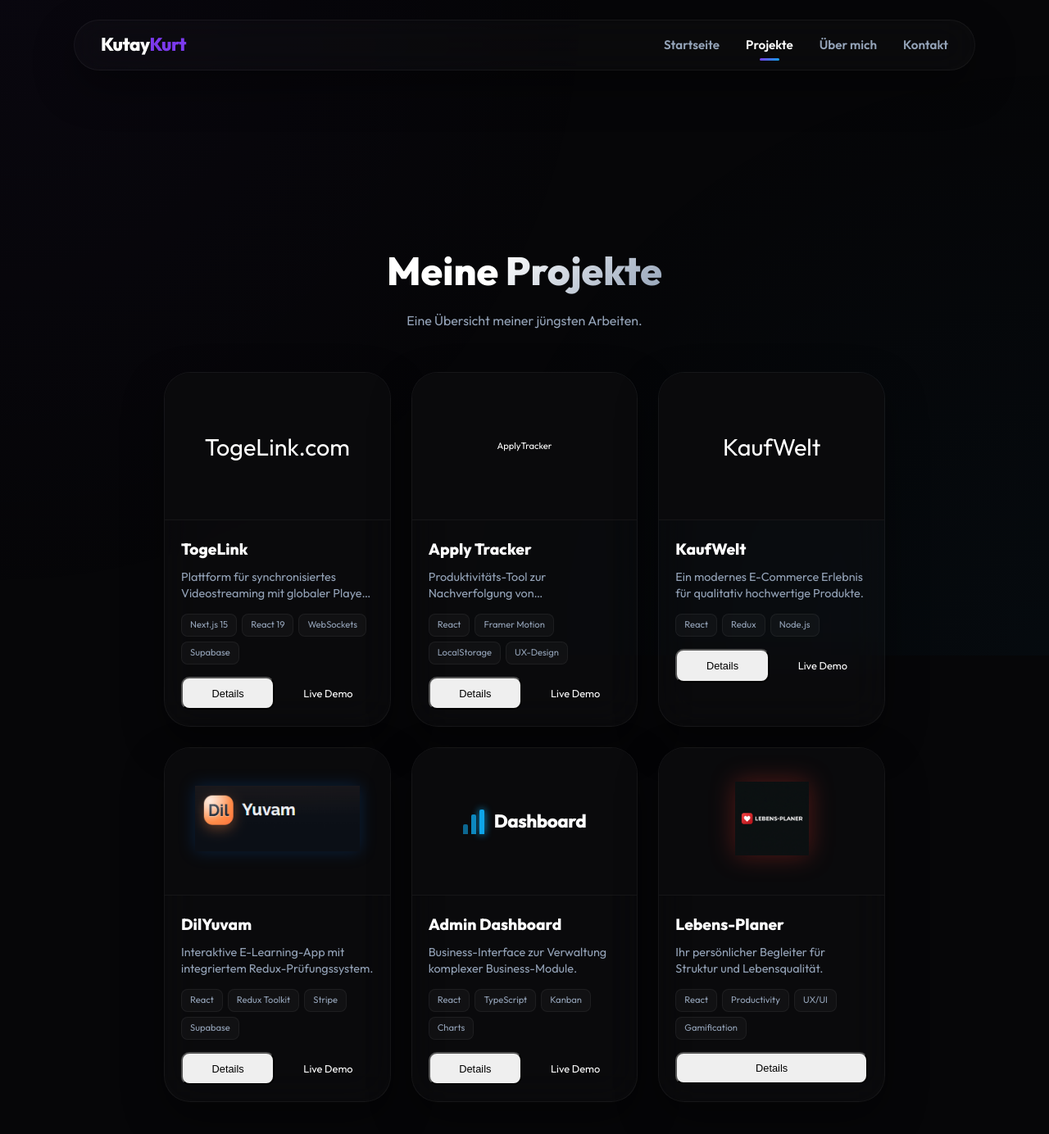
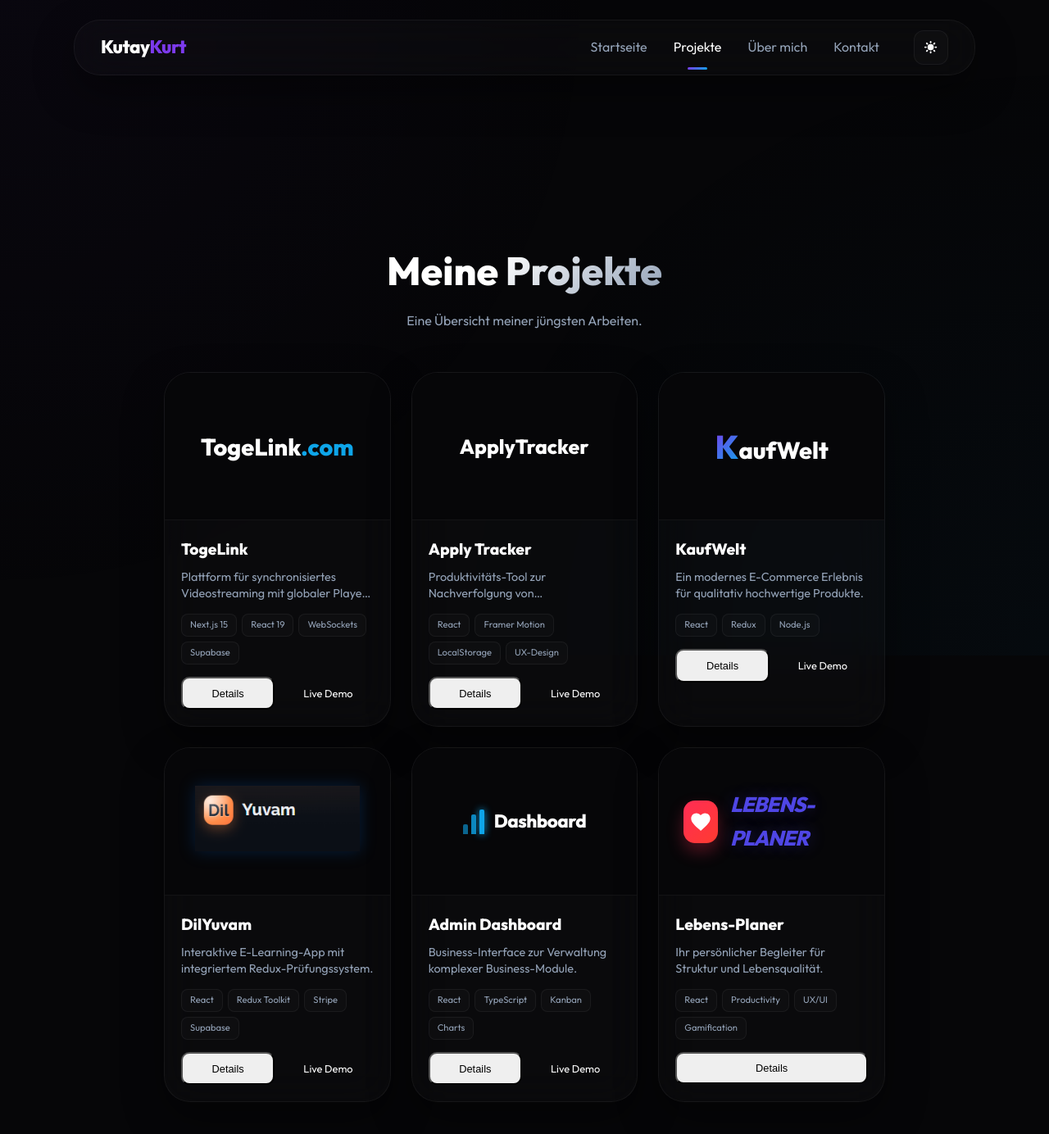
Before and after one commit to kutaykurt/portfolio, a React (Vite) app: page /projekte in a window 1280 px wide. Shown: the top 1384 px of the page at 82% size. Built offline with nearby package versions, Linux system fonts and the light colour scheme.

Commit message:
Implement Light and Dark mode with theme toggle

```diff
--- a/src/components/Navbar.css
+++ b/src/components/Navbar.css
@@ -33,18 +33,21 @@
 
 .nav-links li {
     position: relative;
+    display: flex;
+    align-items: center;
 }
 
 .nav-links a {
-    font-size: 0.95rem;
-    font-weight: 600;
     color: var(--text-secondary);
+    font-weight: 500;
     transition: var(--transition);
+    position: relative;
+    padding: 8px 0;
 }
 
 .nav-links a:hover,
 .nav-links a.active {
-    color: #fff;
+    color: var(--text-color);
 }
 
 .nav-underline {
@@ -82,12 +85,46 @@
     box-shadow: 0 40px 100px rgba(0, 0, 0, 0.8);
 }
 
+/* Theme Toggle Styles */
+.theme-btn {
+    background: var(--glass-bg);
+    border: 1px solid var(--glass-border);
+    color: var(--text-color);
+    width: 42px;
+    height: 42px;
+    border-radius: 12px;
+    display: flex;
+    align-items: center;
+    justify-content: center;
+    cursor: pointer;
+    transition: var(--transition);
+    font-size: 1.2rem;
+    margin-left: 10px;
+}
+
+.theme-btn:hover {
+    transform: scale(1.05);
+    background: var(--glass-border);
+}
+
+.mobile-controls {
+    display: none;
+    align-items: center;
+    gap: 10px;
+}
+
 @media (max-width: 768px) {
     .nav-links {
         display: none;
     }
 
+    .mobile-controls {
+        display: flex;
+    }
+
     .mobile-toggle {
-        display: block;
+        font-size: 1.8rem;
+        color: var(--text-color);
+        cursor: pointer;
     }
 }
--- a/src/components/Navbar.jsx
+++ b/src/components/Navbar.jsx
@@ -1,12 +1,22 @@
 import { Link, useLocation } from 'react-router-dom';
 import { motion } from 'framer-motion';
-import { HiMenuAlt3, HiX } from 'react-icons/hi';
-import { useState } from 'react';
+import { HiMenuAlt3, HiX, HiMoon, HiSun } from 'react-icons/hi';
+import { useState, useEffect } from 'react';
 import './Navbar.css';
 
 const Navbar = () => {
     const [isOpen, setIsOpen] = useState(false);
+    const [theme, setTheme] = useState(localStorage.getItem('theme') || 'dark');
     const location = useLocation();
+
+    useEffect(() => {
+        document.documentElement.setAttribute('data-theme', theme);
+        localStorage.setItem('theme', theme);
+    }, [theme]);
+
+    const toggleTheme = () => {
+        setTheme(theme === 'dark' ? 'light' : 'dark');
+    };
 
     const navLinks = [
         { title: 'Startseite', path: '/' },
@@ -40,11 +50,22 @@ const Navbar = () => {
                             </Link>
                         </li>
                     ))}
+                    <li className="theme-toggle-desktop">
+                        <button onClick={toggleTheme} className="theme-btn" aria-label="Toggle Theme">
+                            {theme === 'dark' ? <HiSun /> : <HiMoon />}
+                        </button>
+                    </li>
                 </ul>
 
                 {/* Mobile Menu Toggle */}
-                <div className="mobile-toggle" onClick={() => setIsOpen(!isOpen)}>
-                    {isOpen ? <HiX /> : <HiMenuAlt3 />}
+                {/* Mobile Controls */}
+                <div className="mobile-controls">
+                    <button onClick={toggleTheme} className="theme-btn mobile-theme-btn" aria-label="Toggle Theme">
+                        {theme === 'dark' ? <HiSun /> : <HiMoon />}
+                    </button>
+                    <div className="mobile-toggle" onClick={() => setIsOpen(!isOpen)}>
+                        {isOpen ? <HiX /> : <HiMenuAlt3 />}
+                    </div>
                 </div>
 
                 {/* Mobile Nav */}
--- a/src/index.css
+++ b/src/index.css
@@ -1,20 +1,23 @@
 :root {
+  /* Common variables */
+  --accent-color: #7c3aed;
+  --accent-blue: #0ea5e9;
+  --accent-gradient: linear-gradient(135deg, #7c3aed, #0ea5e9);
+  --font-main: 'Outfit', -apple-system, BlinkMacSystemFont, 'Segoe UI', Roboto, sans-serif;
+  --transition: all 0.4s cubic-bezier(0.16, 1, 0.3, 1);
+
+  /* Dark Theme (Default) */
   --bg-color: #060608;
   --text-color: #ffffff;
   --text-secondary: #94a3b8;
-  --accent-color: #7c3aed;
-  /* Amethyst */
-  --accent-blue: #0ea5e9;
-  /* Sky Blue */
-  --accent-gradient: linear-gradient(135deg, #7c3aed, #0ea5e9);
   --secondary-bg: #111116;
   --glass-bg: rgba(255, 255, 255, 0.02);
   --glass-border: rgba(255, 255, 255, 0.05);
   --glass-shadow: 0 20px 50px rgba(0, 0, 0, 0.4);
-  --font-main: 'Outfit', -apple-system, BlinkMacSystemFont, 'Segoe UI', Roboto, sans-serif;
-  --transition: all 0.6s cubic-bezier(0.16, 1, 0.3, 1);
+  --scroll-thumb: #1e1e24;
+  --mesh-opacity: 0.03;
 
-  /* Fluid Typography */
+  /* Typography */
   --fs-h1: clamp(3rem, 10vw, 6.5rem);
   --fs-h2: clamp(2.2rem, 6vw, 4.5rem);
   --fs-h3: clamp(1.6rem, 4vw, 2.8rem);
@@ -23,6 +26,18 @@
   /* Spacing */
   --section-padding: clamp(100px, 15vw, 200px);
   --container-padding: clamp(20px, 8vw, 80px);
+}
+
+[data-theme='light'] {
+  --bg-color: #f8fafc;
+  --text-color: #0f172a;
+  --text-secondary: #64748b;
+  --secondary-bg: #ffffff;
+  --glass-bg: rgba(255, 255, 255, 0.7);
+  --glass-border: rgba(0, 0, 0, 0.05);
+  --glass-shadow: 0 20px 50px rgba(0, 0, 0, 0.05);
+  --scroll-thumb: #cbd5e1;
+  --mesh-opacity: 0.05;
 }
 
 * {
@@ -92,7 +107,7 @@ section {
 }
 
 .gradient-text {
-  background: linear-gradient(135deg, #fff 0%, #94a3b8 100%);
+  background: linear-gradient(135deg, var(--text-color) 0%, var(--text-secondary) 100%);
   background-clip: text;
   -webkit-background-clip: text;
   -webkit-text-fill-color: transparent;
@@ -109,7 +124,7 @@ section {
 }
 
 ::-webkit-scrollbar-thumb {
-  background: #1e1e24;
+  background: var(--scroll-thumb);
   border-radius: 10px;
   border: 3px solid var(--bg-color);
 }
@@ -143,8 +158,8 @@ body::before {
   width: 100%;
   height: 100%;
   background:
-    radial-gradient(circle at 0% 0%, rgba(124, 58, 237, 0.03) 0%, transparent 50%),
-    radial-gradient(circle at 100% 100%, rgba(14, 165, 233, 0.03) 0%, transparent 50%);
+    radial-gradient(circle at 0% 0%, rgba(124, 58, 237, var(--mesh-opacity)) 0%, transparent 50%),
+    radial-gradient(circle at 100% 100%, rgba(14, 165, 233, var(--mesh-opacity)) 0%, transparent 50%);
   pointer-events: none;
   z-index: -1;
 }
--- a/src/pages/About.css
+++ b/src/pages/About.css
@@ -50,12 +50,12 @@
 }
 
 .skill-tag {
-    background: rgba(255, 255, 255, 0.02);
+    background: var(--glass-bg);
     padding: 6px 12px;
     border-radius: 100px;
     font-size: 0.8rem;
     font-weight: 600;
-    color: #fff;
+    color: var(--text-color);
     border: 1px solid var(--glass-border);
     transition: var(--transition);
 }
--- a/src/pages/Projects.css
+++ b/src/pages/Projects.css
@@ -25,7 +25,7 @@
 }
 
 .project-card {
-    background: rgba(255, 255, 255, 0.01);
+    background: var(--glass-bg);
     border: 1px solid var(--glass-border);
     border-radius: 24px;
     overflow: hidden;
@@ -35,12 +35,12 @@
 .project-card:hover {
     transform: translateY(-10px);
     border-color: var(--accent-color);
-    background: rgba(255, 255, 255, 0.02);
+    background: var(--secondary-bg);
 }
 
 .project-image {
     height: 180px;
-    background: #0a0a0c;
+    background: var(--bg-color);
     display: flex;
     justify-content: center;
     align-items: center;
@@ -53,14 +53,42 @@
 
 .togelink-logo {
     font-size: 1.8rem;
+    font-weight: 800;
+}
+
+.togelink-logo .logo-white {
+    color: var(--text-color);
+}
+
+.togelink-logo .logo-blue {
+    color: var(--accent-blue);
 }
 
 .applytracker-logo {
     scale: 0.7;
 }
 
+.applytracker-logo .logo-text {
+    font-size: 2.2rem;
+    font-weight: 800;
+    color: var(--text-color);
+}
+
 .kaufwelt-logo {
     font-size: 1.8rem;
+    font-weight: 800;
+}
+
+.kaufwelt-logo .logo-k {
+    background: var(--accent-gradient);
+    background-clip: text;
+    -webkit-background-clip: text;
+    -webkit-text-fill-color: transparent;
+    font-size: 2.5rem;
+}
+
+.kaufwelt-logo .logo-text {
+    color: var(--text-color);
 }
 
 /* DilYuvam Logo */
@@ -71,10 +99,37 @@
 }
 
 /* Lebens-Planer Logo */
-.lebensplaner-logo img {
-    height: 90px;
-    width: auto;
-    filter: drop-shadow(0 0 15px rgba(255, 59, 48, 0.3));
+.lebensplaner-logo {
+    display: flex;
+    align-items: center;
+    gap: 15px;
+}
+
+.lebensplaner-logo .logo-icon {
+    width: 52px;
+    height: 52px;
+    background: linear-gradient(135deg, #ff2d55, #ff3b30);
+    border-radius: 14px;
+    display: flex;
+    justify-content: center;
+    align-items: center;
+    color: white;
+    box-shadow: 0 10px 20px rgba(255, 45, 85, 0.3);
+}
+
+.lebensplaner-logo .logo-icon svg {
+    width: 28px;
+    height: 28px;
+}
+
+.lebensplaner-logo .logo-text {
+    font-size: 1.6rem;
+    font-weight: 900;
+    color: #4f46e5;
+    /* Electric Indigo */
+    font-style: italic;
+    letter-spacing: -1px;
+    text-shadow: 0 0 20px rgba(79, 70, 229, 0.3);
 }
 
 /* Admin Dashboard Logo */
@@ -117,7 +172,7 @@
 .admindashboard-logo .logo-text {
     font-size: 1.4rem;
     font-weight: 800;
-    color: #fff;
+    color: var(--text-color);
     letter-spacing: -0.5px;
 }
 
@@ -128,7 +183,7 @@
 .project-info h3 {
     margin-bottom: 8px;
     font-size: 1.2rem;
-    color: #fff;
+    color: var(--text-color);
 }
 
 .project-info p {
@@ -154,7 +209,7 @@
 .tag {
     font-size: 0.7rem;
     padding: 4px 10px;
-    background: rgba(255, 255, 255, 0.03);
+    background: var(--glass-bg);
     border: 1px solid var(--glass-border);
     border-radius: 8px;
     color: var(--text-secondary);
@@ -181,8 +236,7 @@
     left: 0;
     width: 100%;
     height: 100%;
-    background: rgba(0, 0, 0, 0.9);
-    /* Darker overlay for better focus */
+    background: rgba(0, 0, 0, 0.85);
     backdrop-filter: blur(15px);
     z-index: 2000;
     display: flex;
@@ -190,30 +244,31 @@
     align-items: center;
 }
 
+[data-theme='light'] .modal-overlay {
+    background: rgba(255, 255, 255, 0.85);
+}
+
 .modal-content {
     width: 95%;
     max-width: 700px;
-    background: #0d0d12;
-    /* Deep onyx background */
-    border: 3px solid #ffffff;
-    /* Thick solid white border for clear definition */
+    background: var(--bg-color);
+    border: 2px solid var(--glass-border);
     border-radius: 40px;
     padding: 60px;
     position: relative;
     max-height: 85vh;
     overflow-y: auto;
-    box-shadow: 0 40px 100px rgba(0, 0, 0, 0.9);
-    color: #ffffff;
-    /* Pure white text */
+    box-shadow: var(--glass-shadow);
+    color: var(--text-color);
 }
 
 .modal-close {
     position: absolute;
     top: 25px;
     right: 25px;
-    background: rgba(255, 255, 255, 0.1);
-    border: 1px solid rgba(255, 255, 255, 0.2);
-    color: #fff;
+    background: var(--glass-bg);
+    border: 1px solid var(--glass-border);
+    color: var(--text-color);
     width: 40px;
     height: 40px;
     border-radius: 50%;
@@ -227,13 +282,14 @@
 
 .modal-close:hover {
     background: var(--accent-color);
+    color: #fff;
     transform: rotate(90deg);
 }
 
 .modal-header h2 {
     font-size: 3rem;
     margin-bottom: 20px;
-    color: #ffffff;
+    color: var(--text-color);
     font-weight: 950;
     letter-spacing: -2px;
 }
@@ -246,8 +302,7 @@
 }
 
 .modal-body p {
-    color: #cbd5e1;
-    /* Silver text for readability */
+    color: var(--text-secondary);
     font-size: 1.15rem;
     line-height: 1.7;
     font-weight: 400;
@@ -260,8 +315,7 @@
 
 .features-list li {
     padding: 10px 0;
-    color: #e2e8f0;
-    /* Light gray for high contrast */
+    color: var(--text-color);
     font-size: 1.1rem;
     font-weight: 500;
     display: flex;
--- a/src/pages/Projects.jsx
+++ b/src/pages/Projects.jsx
@@ -3,7 +3,6 @@ import { motion, AnimatePresence } from 'framer-motion';
 import './Projects.css';
 import dilyuvamLogo from '../assets/dilyuvam_logo.png';
 import adminDashboardImg from '../assets/admin_dashboard.png';
-import lebensPlanerLogo from '../assets/lebens_planer_logo.png';
 
 const projects = [
     {
@@ -101,7 +100,7 @@ const projects = [
             'Optimiert für mobile und Desktop-Nutzung'
         ],
         tags: ['React', 'Productivity', 'UX/UI', 'Gamification'],
-        image: lebensPlanerLogo,
+        image: null,
         isCustomLogo: true,
         logoType: 'lebensplaner',
         link: '#'
@@ -153,7 +152,12 @@ const LogoRenderer = ({ type }) => {
         case 'lebensplaner':
             return (
                 <div className="custom-logo lebensplaner-logo">
-                    <img src={lebensPlanerLogo} alt="Lebens-Planer" />
+                    <div className="logo-icon">
+                        <svg viewBox="0 0 24 24" fill="currentColor">
+                            <path d="M12 21.35l-1.45-1.32C5.4 15.36 2 12.28 2 8.5 2 5.42 4.42 3 7.5 3c1.74 0 3.41.81 4.5 2.09C13.09 3.81 14.76 3 16.5 3 19.58 3 22 5.42 22 8.5c0 3.78-3.4 6.86-8.55 11.54L12 21.35z" />
+                        </svg>
+                    </div>
+                    <span className="logo-text">LEBENS-PLANER</span>
                 </div>
             );
         default:
```
Also changed, not shown: src/pages/Contact.css (+18 -4 lines), src/pages/Home.css (+5 -7 lines), src/assets/lebens_planer_logo.png (deleted).
